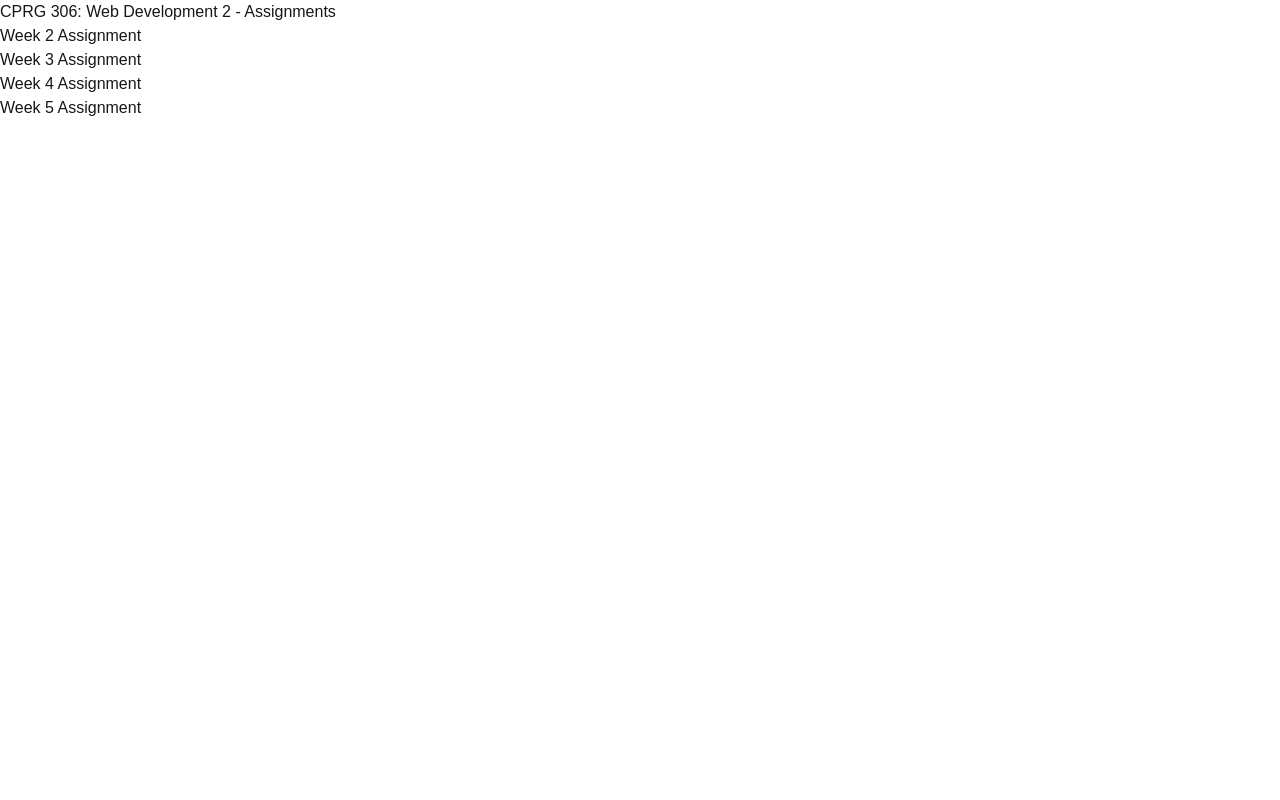
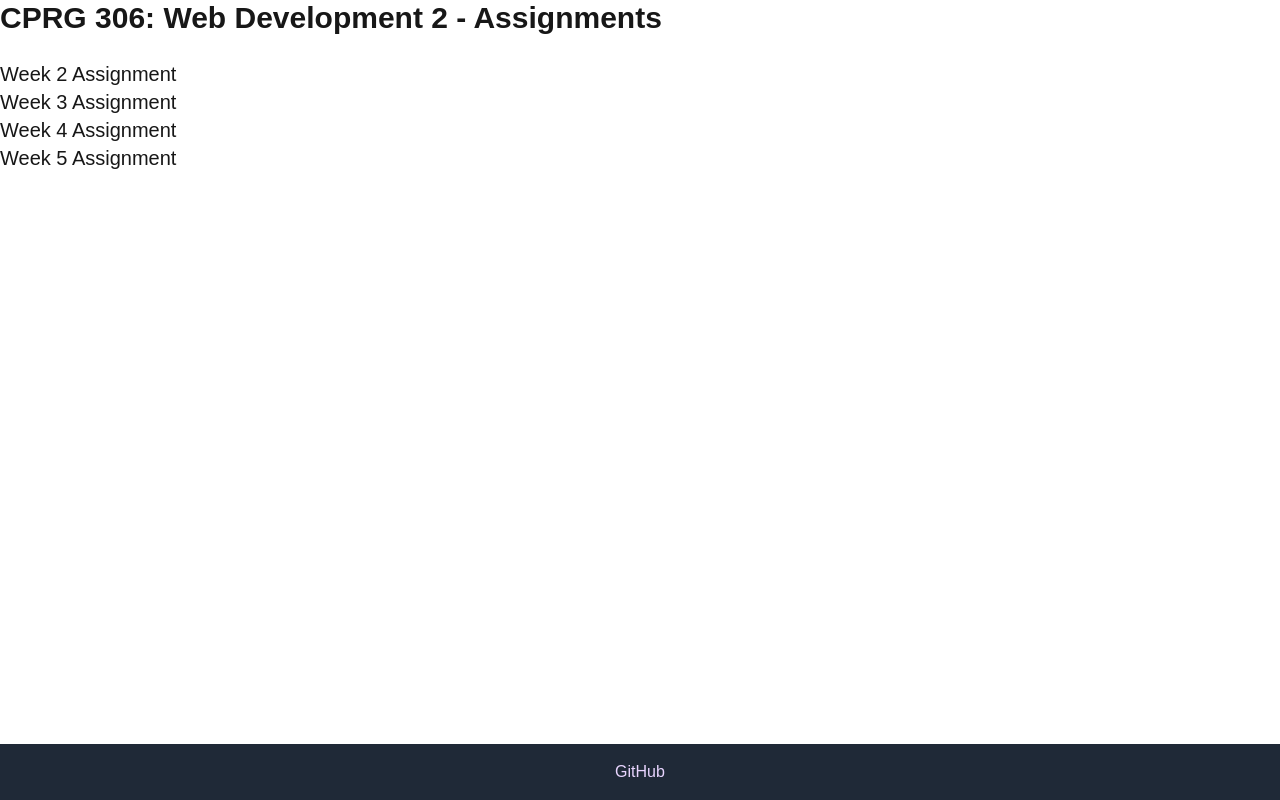
Before and after one commit to MalekMansour/cprg306-assignments, a Next.js app: page / in a window 1280 px wide. Built offline with nearby package versions, Linux system fonts and the light colour scheme.

Commit message:
Update page.js

```diff
--- a/app/page.js
+++ b/app/page.js
@@ -1,11 +1,25 @@
 export default function Page() {
-    return (
-      <main>
-        <h1>CPRG 306: Web Development 2 - Assignments</h1>
-          <h2><a href="/week-2">Week 2 Assignment</a></h2>
-          <h2><a href="/week-3">Week 3 Assignment</a></h2>
-          <h2><a href="/week-4">Week 4 Assignment</a></h2>
-          <h2><a href="/week-5">Week 5 Assignment</a></h2>
-      </main>
-    );
+  return (
+    <main className="min-h-screen flex flex-col justify-between">
+      <div>
+        <h1 className="text-3xl font-bold mb-6">CPRG 306: Web Development 2 - Assignments</h1>
+        <h2><a href="/week-2" className="text-xl hover:text-green-500 transition">Week 2 Assignment</a></h2>
+        <h2><a href="/week-3" className="text-xl hover:text-green-500 transition">Week 3 Assignment</a></h2>
+        <h2><a href="/week-4" className="text-xl hover:text-green-500 transition">Week 4 Assignment</a></h2>
+        <h2><a href="/week-5" className="text-xl hover:text-green-500 transition">Week 5 Assignment</a></h2>
+      </div>
+
+      {/* Footer Section */}
+      <footer className="mt-8 py-4 text-center bg-gray-800 text-white">
+        <a
+          href="https://github.com/malekmansour"
+          target="_blank"
+          rel="noopener noreferrer"
+          className="text-purple-200 hover:text-white transition"
+        >
+          GitHub
+        </a>
+      </footer>
+    </main>
+  );
 }
```
